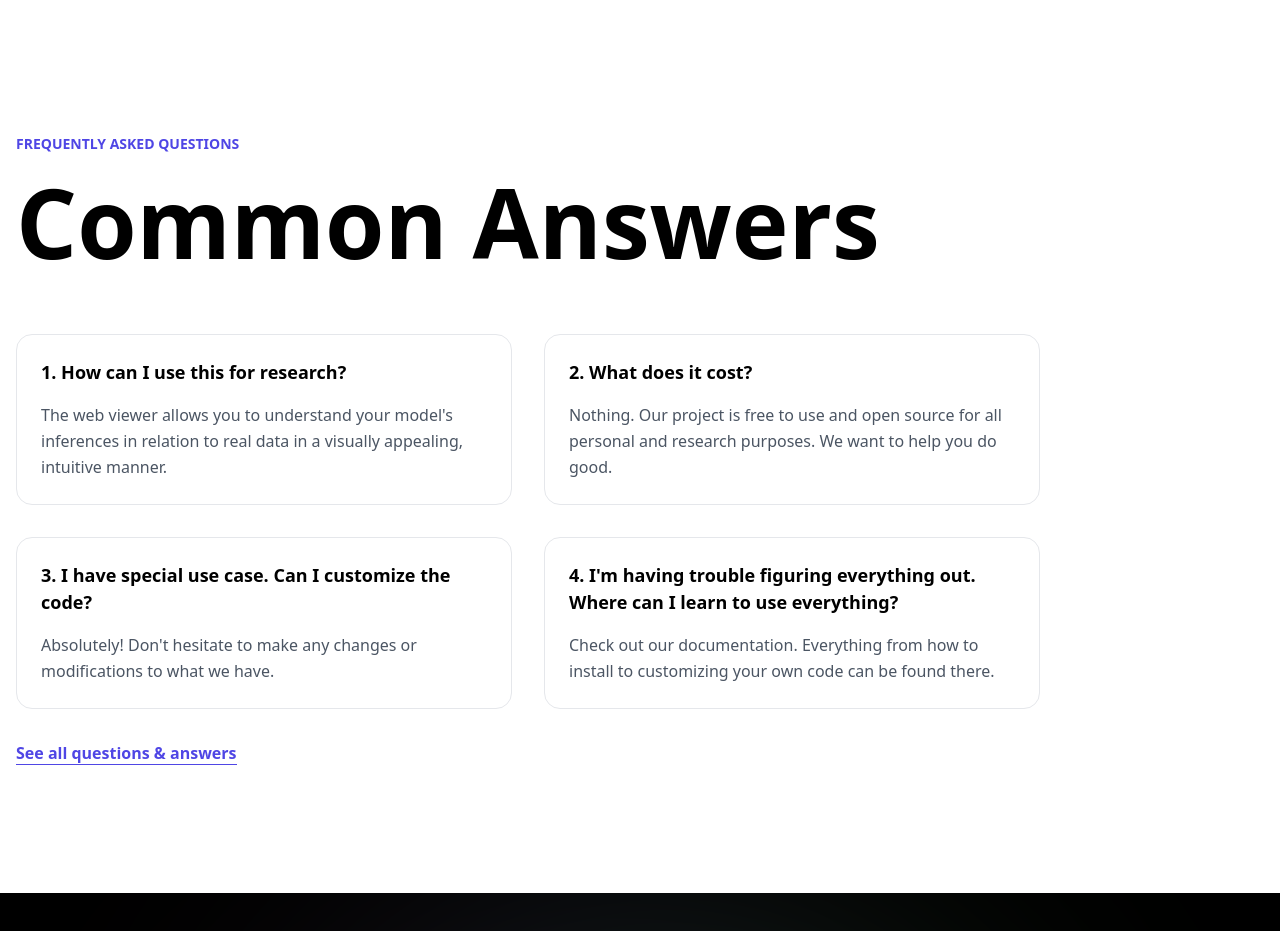
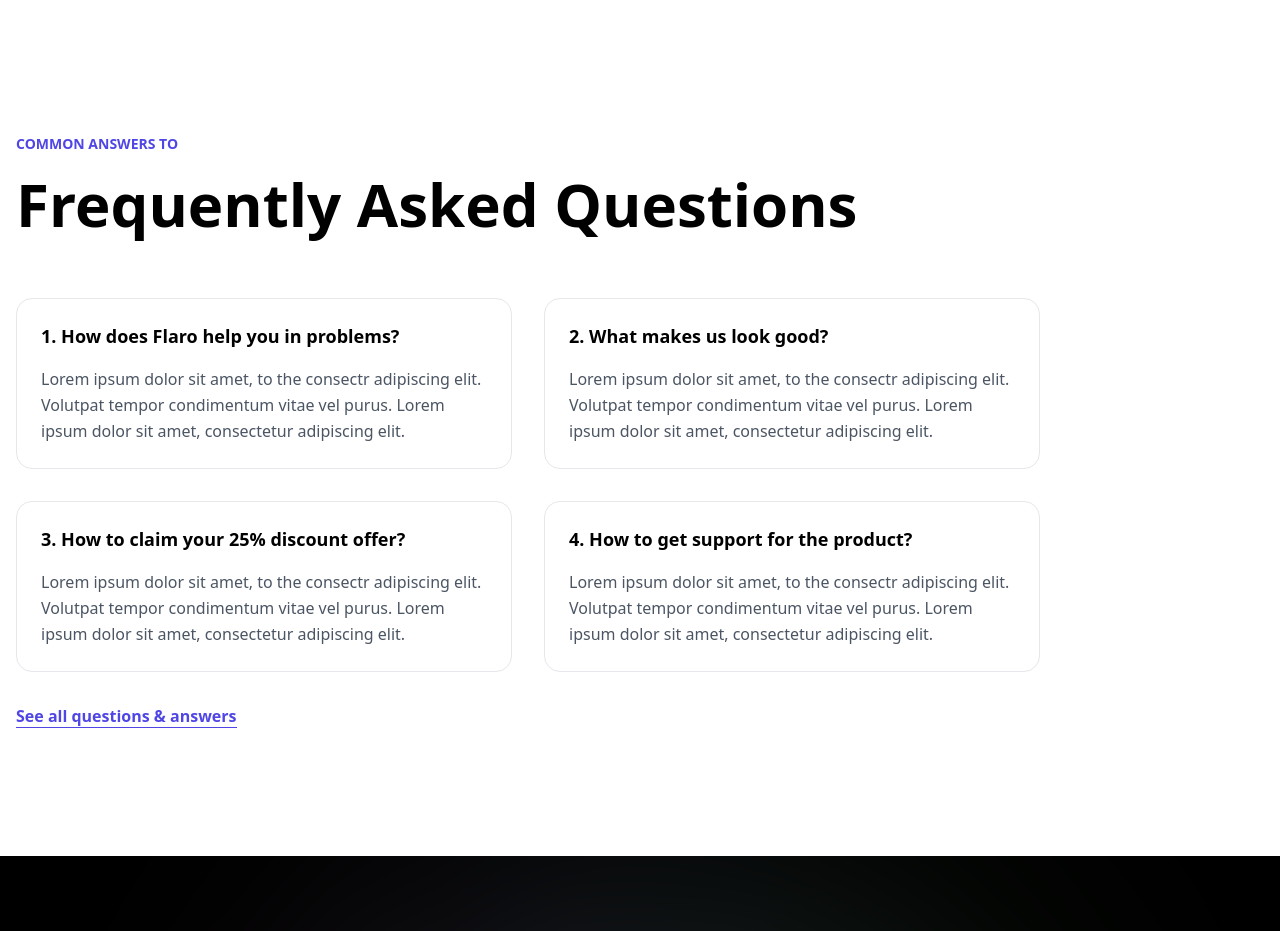
Before and after one commit to Asilbec/vti-landing-page, a Next.js app: page / in a window 1280 px wide. Shown: the part 4820-5751 px from the top of the page. Built offline with nearby package versions, Linux system fonts and the light colour scheme.

Commit message:
managed visuals

```diff
--- a/src/components/Faq.tsx
+++ b/src/components/Faq.tsx
@@ -3,32 +3,32 @@ export default function Teams() {
 
         <section className="pt-28 pb-32 bg-white overflow-hidden">
             <div className="container px-4 mx-auto">
-                <p className="mb-5 text-sm text-indigo-600 font-semibold uppercase tracking-px">Frequently Asked questions</p>
-                <h2 className="mb-16 text-6xl md:text-8xl xl:text-10xl font-bold font-heading tracking-px-n leading-none">Common Answers</h2>
+                <p className="mb-5 text-sm text-indigo-600 font-semibold uppercase tracking-px">Common answers to</p>
+                <h2 className="mb-16 text-3xl md:text-5xl xl:text-6xl font-bold font-heading tracking-px-n leading-none">Frequently Asked Questions</h2>
                 <div className="mb-8 md:max-w-5xl">
                     <div className="flex flex-wrap -m-4">
                         <div className="w-full md:w-1/2 p-4">
                             <div className="p-6 border border-gray-200 rounded-2xl shadow-10xl">
-                                <h3 className="mb-4 text-lg font-semibold leading-normal">1. How can I use this for research?</h3>
-                                <p className="font-sans text-gray-600 leading-relaxed">The web viewer allows you to understand your model&apos;s inferences in relation to real data in a visually appealing, intuitive manner.</p>
+                                <h3 className="mb-4 text-lg font-semibold leading-normal">1. How does Flaro help you in problems?</h3>
+                                <p className="font-sans text-gray-600 leading-relaxed">Lorem ipsum dolor sit amet, to the consectr adipiscing elit. Volutpat tempor condimentum vitae vel purus. Lorem ipsum dolor sit amet, consectetur adipiscing elit.</p>
                             </div>
                         </div>
                         <div className="w-full md:w-1/2 p-4">
                             <div className="p-6 border border-gray-200 rounded-2xl shadow-10xl">
-                                <h3 className="mb-4 text-lg font-semibold leading-normal">2. What does it cost? </h3>
-                                <p className="font-sans text-gray-600 leading-relaxed">Nothing. Our project is free to use and open source for all personal and research purposes. We want to help you do good.</p>
+                                <h3 className="mb-4 text-lg font-semibold leading-normal">2. What makes us look good?</h3>
+                                <p className="font-sans text-gray-600 leading-relaxed">Lorem ipsum dolor sit amet, to the consectr adipiscing elit. Volutpat tempor condimentum vitae vel purus. Lorem ipsum dolor sit amet, consectetur adipiscing elit.</p>
                             </div>
                         </div>
                         <div className="w-full md:w-1/2 p-4">
                             <div className="p-6 border border-gray-200 rounded-2xl shadow-10xl">
-                                <h3 className="mb-4 text-lg font-semibold leading-normal">3. I have special use case. Can I customize the code?</h3>
-                                <p className="font-sans text-gray-600 leading-relaxed">Absolutely! Don&apos;t hesitate to make any changes or modifications to what we have.</p>
+                                <h3 className="mb-4 text-lg font-semibold leading-normal">3. How to claim your 25% discount offer?</h3>
+                                <p className="font-sans text-gray-600 leading-relaxed">Lorem ipsum dolor sit amet, to the consectr adipiscing elit. Volutpat tempor condimentum vitae vel purus. Lorem ipsum dolor sit amet, consectetur adipiscing elit.</p>
                             </div>
                         </div>
                         <div className="w-full md:w-1/2 p-4">
                             <div className="p-6 border border-gray-200 rounded-2xl shadow-10xl">
-                                <h3 className="mb-4 text-lg font-semibold leading-normal">4. I'm having trouble figuring everything out. Where can I learn to use everything?</h3>
-                                <p className="font-sans text-gray-600 leading-relaxed">Check out our documentation. Everything from how to install to customizing your own code can be found there.</p>
+                                <h3 className="mb-4 text-lg font-semibold leading-normal">4. How to get support for the product?</h3>
+                                <p className="font-sans text-gray-600 leading-relaxed">Lorem ipsum dolor sit amet, to the consectr adipiscing elit. Volutpat tempor condimentum vitae vel purus. Lorem ipsum dolor sit amet, consectetur adipiscing elit.</p>
                             </div>
                         </div>
                     </div>
```
